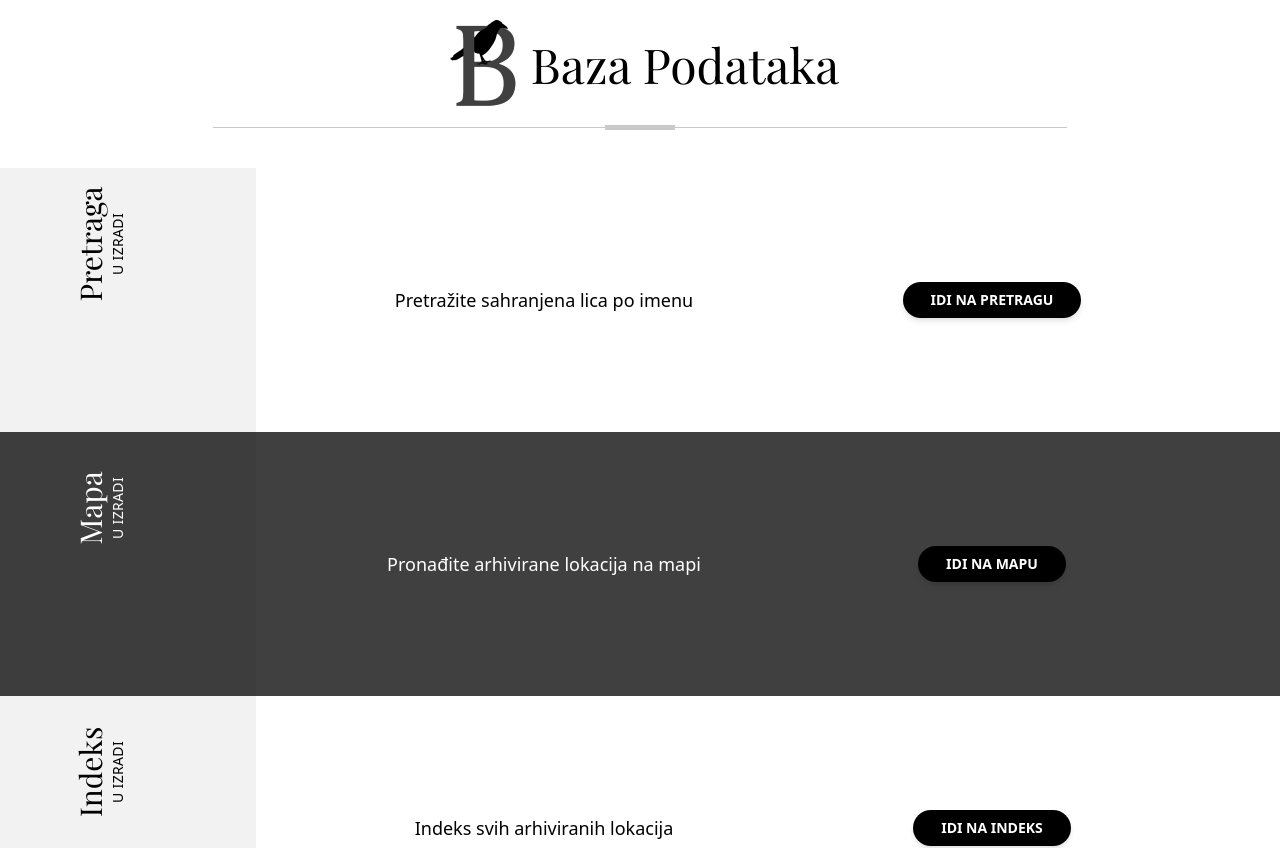
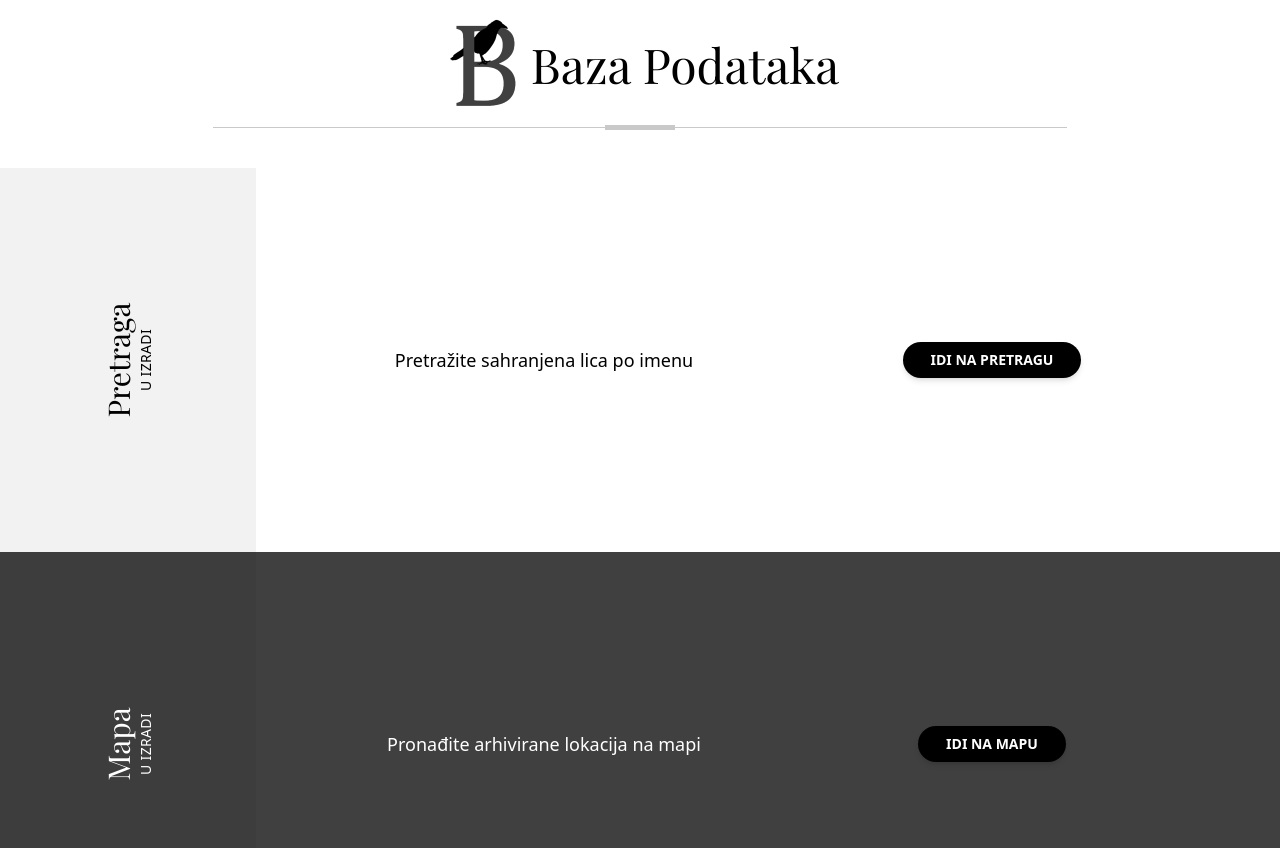
Before and after one commit to bVNyDUKE/vecnost-baza, a Next.js app: page / in a window 1280 px wide. Shown: the top 848 px of the page. Built offline with nearby package versions, Linux system fonts and the light colour scheme.

Commit message:
rotate section header

```diff
--- a/components/Section.js
+++ b/components/Section.js
@@ -23,9 +23,11 @@ const Section = ({
   };
 
   return (
-    <section className={`md:flex md:h-[33vh] ${styles[color].text}`}>
-      <div className={`py-5 text-center md:w-1/5 ${styles[color].header}`}>
-        <div className="md:origin-bottom md:-rotate-90 md:transform md:font-bold">
+    <section className={`md:flex md:h-96 ${styles[color].text}`}>
+      <div
+        className={`py-5 md:flex md:w-1/5 md:items-center md:justify-center ${styles[color].header}`}
+      >
+        <div className="text-center md:origin-center md:-rotate-90 md:transform md:font-bold">
           <h2 className="font-serif text-3xl font-[400]">{title}</h2>
           <div className="text-sm font-thin uppercase tracking-wide">
             {subtitle}
```
